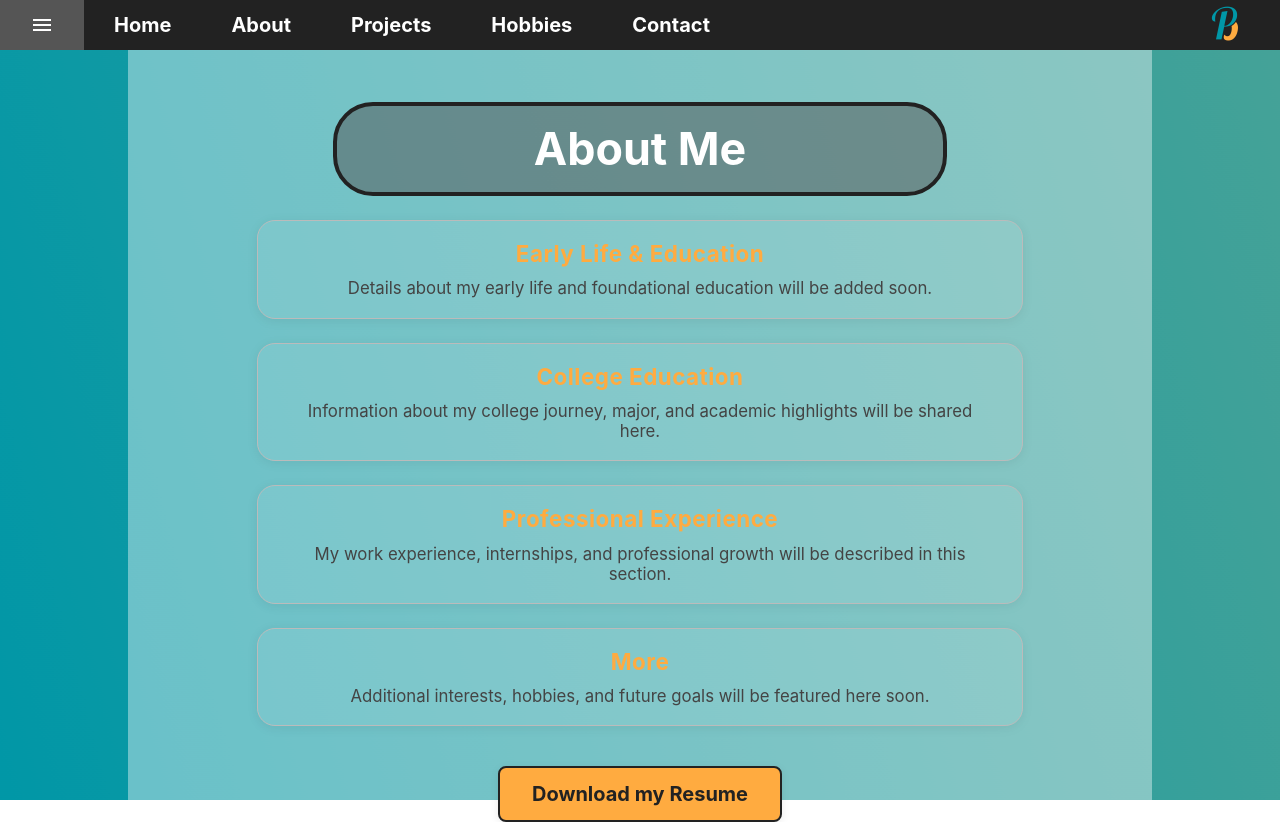
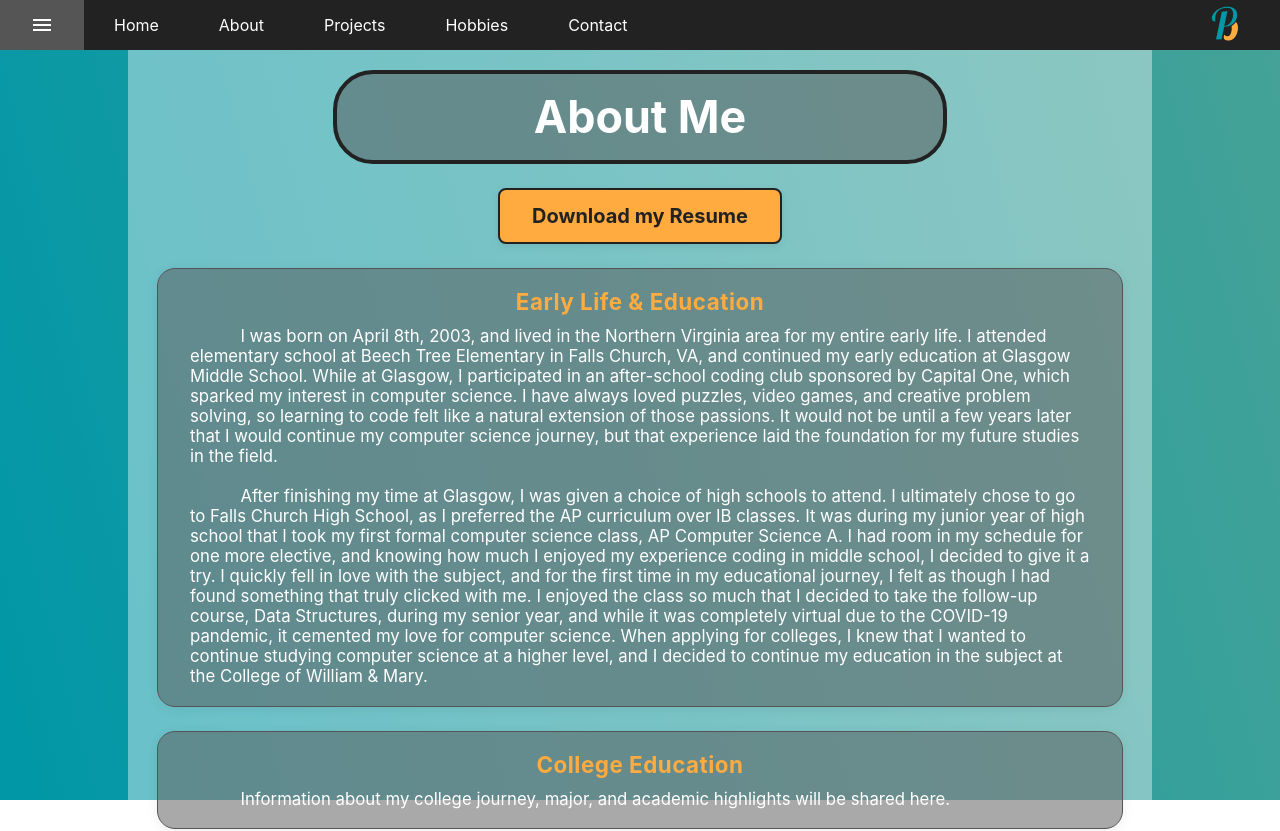
Before and after one commit to PJBuddendeck/PJBuddendeck.github.io, a React (Create React App) app: page /#/about in a window 1280 px wide. Shown: the top 831 px of the page. Built offline with nearby package versions, Linux system fonts and the light colour scheme.

Commit message:
Added early life & education text

```diff
--- a/src/components/about/about-page.jsx
+++ b/src/components/about/about-page.jsx
@@ -13,10 +13,32 @@ const AboutPage = () => {
             <MenuBar menuOn={menuOn} setMenu={setMenu}/>
             <div id="content" className={menuOn ? "blur" : "unblur"}>
                 <div id="backdrop">
-                    <h1 id="title">About Me</h1>
+                    <h1 id="title" className="fade1">About Me</h1>
+                    <a href={resume} download="Peter Buddendeck Resume" className="resume-link fade1 fade2">Download my Resume</a>
+                    <div className="fade1 fade2 fade3">
                     <div className="about-section">
                         <h2>Early Life & Education</h2>
-                        <p>Details about my early life and foundational education will be added soon.</p>
+                        <p>I was born on April 8th, 2003, and lived in the Northern Virginia area for my entire early life.
+                            I attended elementary school at Beech Tree Elementary in Falls Church, VA, and continued my early
+                            education at Glasgow Middle School. While at Glasgow, I participated in an after-school coding club
+                            sponsored by Capital One, which sparked my interest in computer science. I have always loved puzzles,
+                            video games, and creative problem solving, so learning to code felt like a natural extension of those
+                            passions. It would not be until a few years later that I would continue my computer science journey,
+                            but that experience laid the foundation for my future studies in the field.
+                        </p>
+                            <br />
+                        <p>
+                            After finishing my time at Glasgow, I was given a choice of high schools to attend. I ultimately chose
+                            to go to Falls Church High School, as I preferred the AP curriculum over IB classes. It was during my junior
+                            year of high school that I took my first formal computer science class, AP Computer Science A. I had room in my
+                            schedule for one more elective, and knowing how much I enjoyed my experience coding in middle school, I decided
+                            to give it a try. I quickly fell in love with the subject, and for the first time in my educational journey, I
+                            felt as though I had found something that truly clicked with me. I enjoyed the class so much that I decided to take
+                            the follow-up course, Data Structures, during my senior year, and while it was completely virtual due to the COVID-19
+                            pandemic, it cemented my love for computer science. When applying for colleges, I knew that I wanted to continue
+                            studying computer science at a higher level, and I decided to continue my education in the subject at the College of
+                            William & Mary.
+                        </p>
                     </div>
                     <div className="about-section">
                         <h2>College Education</h2>
@@ -27,10 +49,14 @@ const AboutPage = () => {
                         <p>My work experience, internships, and professional growth will be described in this section.</p>
                     </div>
                     <div className="about-section">
-                        <h2>More</h2>
-                        <p>Additional interests, hobbies, and future goals will be featured here soon.</p>
+                        <h2>Learn More</h2>
+                        <p>To learn more about my hobbies and personal interests, please look forward to the completion of my <a href="#/hobbies">hobbies</a>
+                            page on this website. Additionally, please take a look at my <a href="#/projects">projects</a> page to view some of the
+                            computer science projects I have worked on, and please download my resume at the top of this page for a concise overview
+                            of my skills and experiences. Thank you for visiting my website!
+                        </p>
                     </div>
-                    <a href={resume} download="Peter Buddendeck Resume" className="resume-link">Download my Resume</a>
+                    </div>
                 </div>
             </div>
         </div>
--- a/src/components/about/about-style.css
+++ b/src/components/about/about-style.css
@@ -1,7 +1,7 @@
 #title {
     font-size: 2.8rem;
     width: 60%;
-    margin: 2rem auto 1.5rem auto;
+    margin: 0 auto 1.5rem auto;
     text-align: center;
     background-color: rgba(85, 85, 85, 0.5);
     border: 4px solid #222222;
@@ -12,26 +12,14 @@
     padding: 1rem 2vw;
 }
 
-a {
-    font-size: 20px;
-    text-decoration: none;
-    color: white;
-    font-weight: bold;
-}
-
-a:hover {
-    color: #ffcc00;
-}
-
 .about-section {
-    background: rgba(255,255,255,0.08);
+    background-color: rgba(85, 85, 85, 0.5);
     border-radius: 18px;
     margin: 1.5rem auto;
     padding: 1.2rem 2rem;
-    max-width: 700px;
+    max-width: 900px;
     box-shadow: 0 2px 12px rgba(0,0,0,0.07);
-    color: #222;
-    border: 1.5px solid #bbb;
+    border: 1.5px solid #555555;
 }
 
 .about-section h2 {
@@ -42,28 +30,37 @@ a:hover {
 }
 
 .about-section p {
-    color: #444;
+    color: white;
     font-size: 1.05em;
     margin: 0;
+    text-align: left;
+    text-indent: 3em;
 }
 
 .resume-link {
+    font-size: 20px;
+    text-decoration: none;
+    color: #222222;
+    font-weight: bold;
     display: block;
     width: fit-content;
-    margin: 2.5rem auto 0 auto;
+    margin: auto auto auto auto;
     padding: 0.7em 1.6em;
     background: #FFAB40;
-    color: #222222;
     border-radius: 8px;
     font-weight: bold;
     text-decoration: none;
     border: 2px solid #222222;
     box-shadow: 0 2px 8px rgba(0,0,0,0.08);
-    transition: background 0.2s, color 0.2s, transform 0.15s;
+    transition: 0.2s, color 0.2s, transform 0.15s;
 }
 
 .resume-link:hover {
-    background: #ffd580;
-    color: #111;
     transform: translateY(-2px) scale(1.03);
 }
+
+.about-section a {
+    text-decoration: none;
+    color: #FFAB40;
+    font-weight: bold;
+}
```
